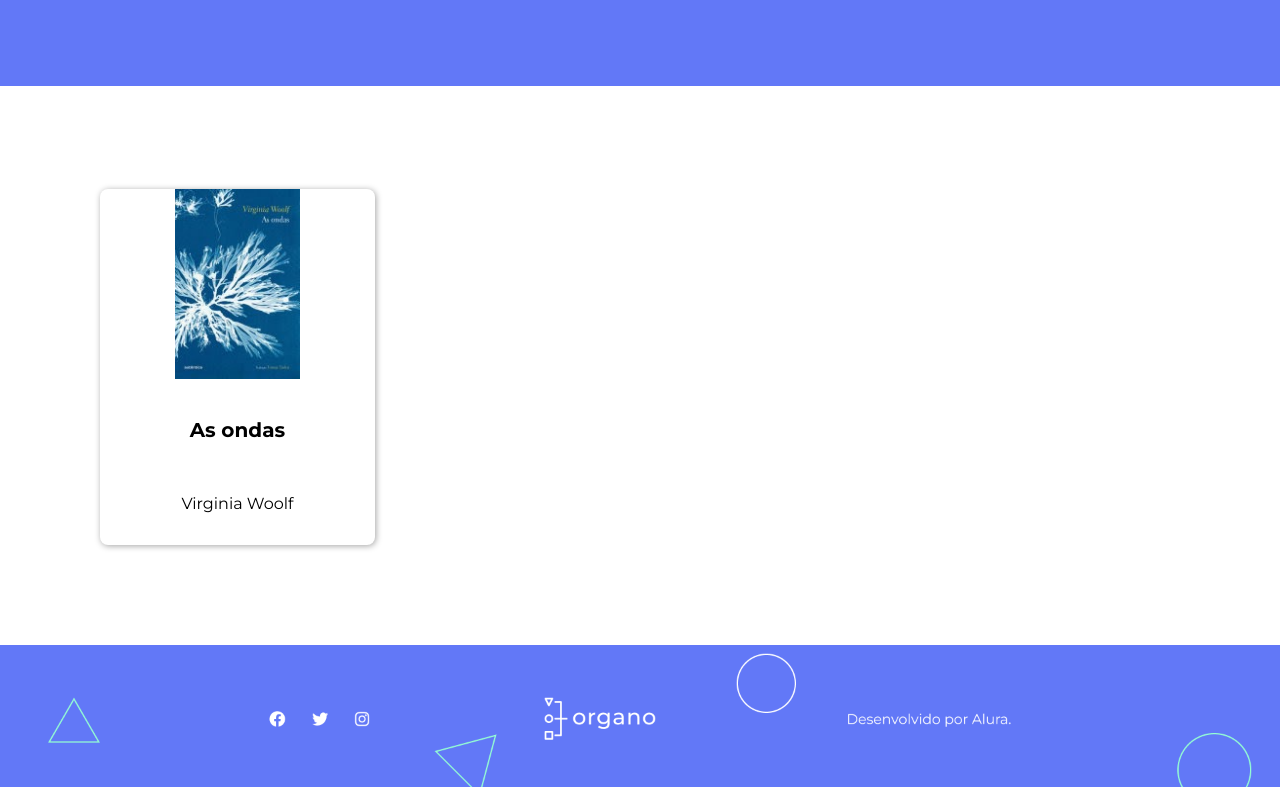
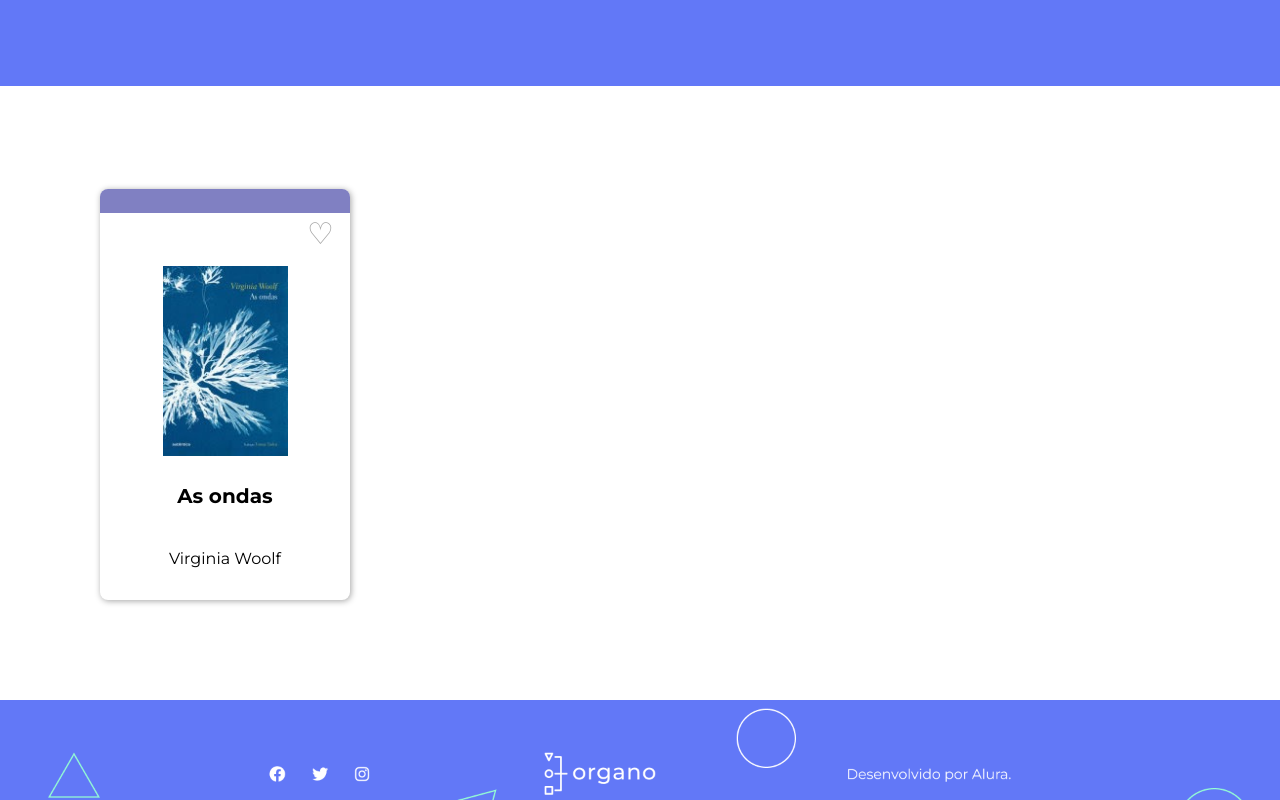
Before and after one commit to BrenoDev00/Estudos_Angular, an Angular app in the folder bibliograph/: page / in a window 1280 px wide. Shown: the part 514-1314 px from the top of the page. Built offline with nearby package versions, Linux system fonts and the light colour scheme.

Commit message:
finaliza estilização de card

```diff
--- a/bibliograph/src/app/components/book-card/book-card.component.css
+++ b/bibliograph/src/app/components/book-card/book-card.component.css
@@ -1,23 +1,55 @@
 .card {
   border-radius: 0.8rem;
-  box-shadow: 1px 1px 6px var(--main-color-dark-gray);
+  box-shadow: 0.1rem 0.1rem 0.6rem var(--main-color-dark-gray);
   min-height: 30rem;
 
   width: 25rem;
+  position: relative;
+}
+
+.border-top {
+  width: 100%;
+  height: 2.4rem;
+  background-color: rgb(128, 128, 194);
+
+  border-top-right-radius: 0.8rem;
+  border-top-left-radius: 0.8rem;
+}
+
+.favorite-button {
+  all: unset;
+  cursor: pointer;
+
+  position: absolute;
+  right: 1.6rem;
+  top: 2.6rem;
+}
+
+.favorite-button span {
+  font-size: 3rem;
+  color: var(--main-color-dark-gray);
+}
+
+.favorite-button span:hover {
+  color: var(--highlight-color-red);
+}
+
+.info-card-container {
+  display: flex;
+  align-items: center;
+  flex-direction: column;
+  gap: 0.5rem;
+
   padding-bottom: 1.6rem;
   padding-right: 1.25rem;
   padding-left: 1.25rem;
-
-  display: flex;
-  align-items: center;
-  flex-direction: column;
-  gap: 1.6rem;
 }
 
 .book-image {
   text-align: center;
   width: 12.5rem;
   height: 19rem;
+  margin-top: 5.3rem;
 }
 
 .title {
--- a/bibliograph/src/app/components/book-card/book-card.component.html
+++ b/bibliograph/src/app/components/book-card/book-card.component.html
@@ -1,4 +1,11 @@
 <article class="card">
+  <div class="border-top"></div>
+
+  <button class="favorite-button">
+    <span>{{ "\u2661" }}</span>
+  </button>
+
+  <div class="info-card-container">
     <div>
       <img
         class="book-image"
@@ -9,4 +16,5 @@
 
     <h3 class="title">{{ book.title }}</h3>
     <p class="authorship">{{ book.authorship }}</p>
+  </div>
 </article>
```
Lines whose indentation alone changed are shown as unchanged.
